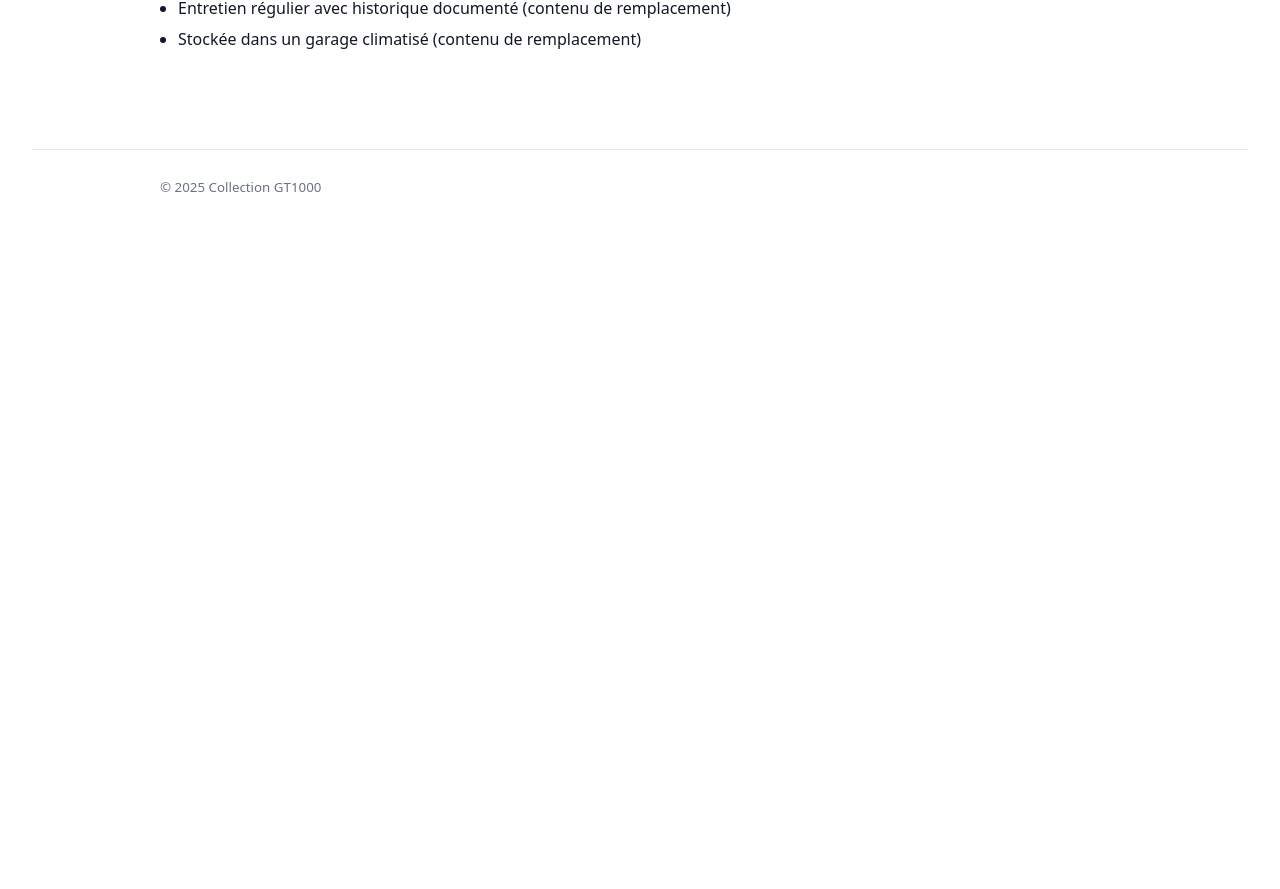
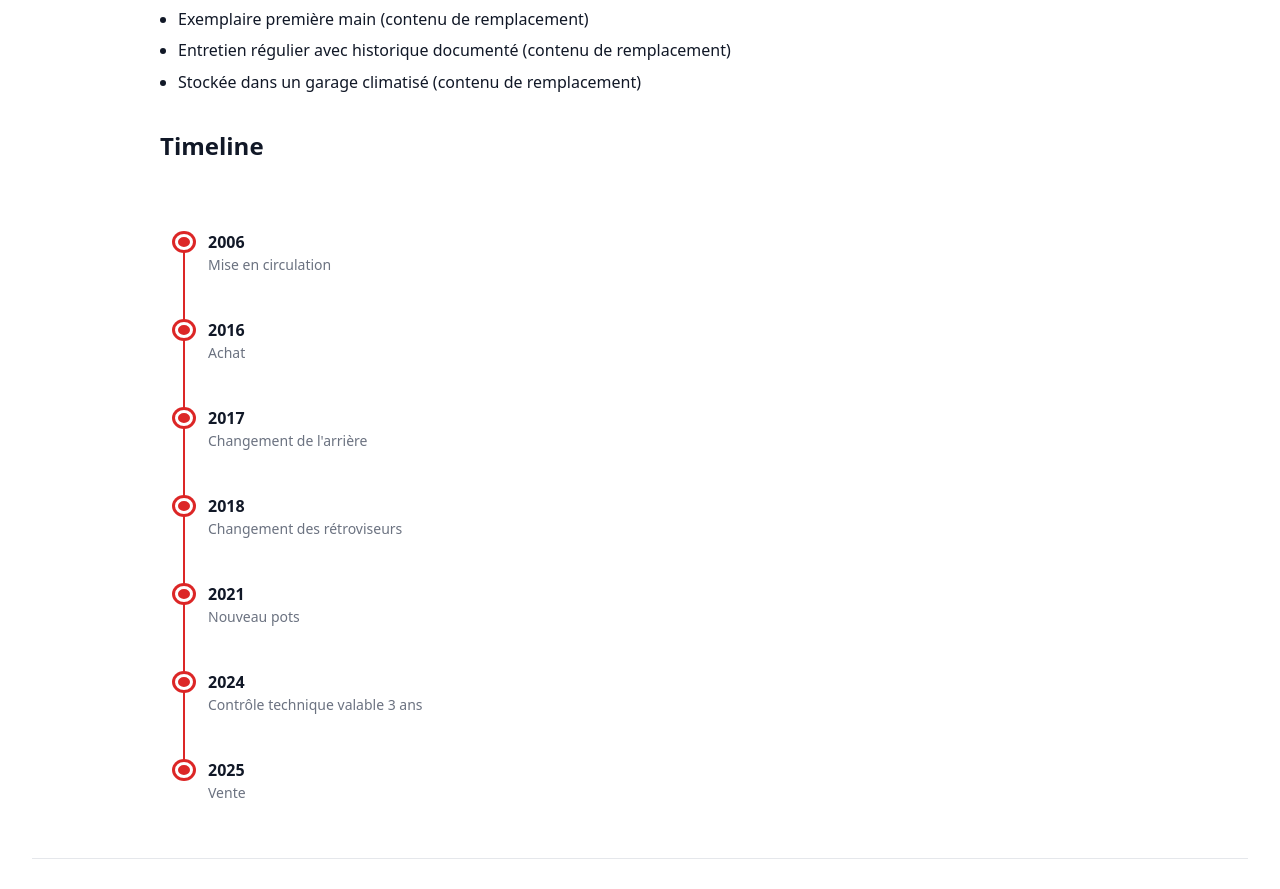
Before and after one commit to canderso/gt1000-collection, a React (Vite) app: page / in a window 1280 px wide. Shown: the part 1895-2784 px from the top of the page. Before the commit the page ends 2150 px from the top, so only its background shows below. Built offline with nearby package versions, Linux system fonts and the light colour scheme.

Commit message:
feat(timeline): add Timeline section with Lightbox; data; SVG mock; integrate into App and History; fix alignment

```diff
--- a/src/App.tsx
+++ b/src/App.tsx
@@ -7,6 +7,8 @@ import Specs from './components/Specs'
 import Provenance from './components/Provenance'
 import JsonLd from './components/JsonLd'
 import { vehicle } from './data/vehicle'
+import Timeline from './components/Timeline'
+import timeline from './data/timeline'
 
 function App() {
   return (
@@ -16,6 +18,7 @@ function App() {
       <Gallery images={vehicle.gallery} />
       <Specs specs={vehicle.specs} />
       <Provenance entries={vehicle.provenance} />
+      <Timeline events={timeline} />
       <JsonLd vehicle={vehicle} />
     </Layout>
   )
--- /dev/null
+++ b/src/components/Lightbox.tsx
@@ -0,0 +1,62 @@
+import type { FC, ReactNode } from 'react'
+import { useEffect, useRef } from 'react'
+
+type LightboxProps = {
+  open: boolean
+  onClose: () => void
+  children: ReactNode
+  label?: string
+}
+
+const Lightbox: FC<LightboxProps> = ({ open, onClose, children, label }) => {
+  const closeButtonRef = useRef<HTMLButtonElement>(null)
+
+  useEffect(() => {
+    if (!open) return
+    const handleKeyDown = (e: KeyboardEvent) => {
+      if (e.key === 'Escape') onClose()
+    }
+    document.addEventListener('keydown', handleKeyDown)
+    const t = requestAnimationFrame(() => closeButtonRef.current?.focus())
+    return () => {
+      document.removeEventListener('keydown', handleKeyDown)
+      cancelAnimationFrame(t)
+    }
+  }, [open, onClose])
+
+  if (!open) return null
+
+  return (
+    <div
+      role="dialog"
+      aria-modal="true"
+      aria-label={label ?? 'Agrandissement de l\'image'}
+      onClick={onClose}
+      style={{
+        position: 'fixed', inset: 0, background: 'rgba(0,0,0,0.7)',
+        display: 'flex', alignItems: 'center', justifyContent: 'center',
+        padding: 16, zIndex: 1000,
+      }}
+    >
+      <div
+        onClick={(e) => e.stopPropagation()}
+        style={{ position: 'relative', maxWidth: 'min(960px, 100%)', maxHeight: '90vh' }}
+      >
+        {children}
+        <button
+          ref={closeButtonRef}
+          onClick={onClose}
+          style={{
+            position: 'absolute', top: 8, right: 8,
+            background: 'rgba(255,255,255,0.9)', color: '#111',
+            border: 'none', borderRadius: 6, padding: '6px 10px', cursor: 'pointer'
+          }}
+        >
+          Fermer
+        </button>
+      </div>
+    </div>
+  )
+}
+
+export default Lightbox
--- /dev/null
+++ b/src/components/Timeline.tsx
@@ -0,0 +1,92 @@
+import type { FC } from 'react'
+import { useMemo, useState } from 'react'
+import type { TimelineItem } from '../types'
+import Lightbox from './Lightbox'
+
+type TimelineProps = {
+  events: TimelineItem[]
+  title?: string
+}
+
+const LINE_X = 24
+const STATION_RADIUS = 8
+const YEAR_FONT_SIZE = STATION_RADIUS * 2
+
+const Timeline: FC<TimelineProps> = ({ events, title }) => {
+  const [selectedIndex, setSelectedIndex] = useState<number | null>(null)
+  const sorted = useMemo(() => [...events].sort((a, b) => a.year - b.year), [events])
+
+  // Vertical positions equally spaced
+  const spacing = 88
+  const startY = 0
+  const positions = sorted.map((_, i) => startY + i * spacing)
+  const minY = positions[0]
+  const maxY = positions[positions.length - 1]
+  const containerHeight = maxY + STATION_RADIUS + 16
+
+  const base = import.meta.env.BASE_URL || '/'
+
+  return (
+    <section aria-labelledby="timeline-title" style={{ position: 'relative' }}>
+      <h2 id="timeline-title" style={{ fontSize: 24, margin: '0 0 12px 0' }}>{title ?? 'Timeline'}</h2>
+
+      <div style={{ position: 'relative', height: containerHeight }}>
+        {/* vertical brand line from first to last station */}
+        <div style={{
+          position: 'absolute', left: LINE_X, top: minY,
+          transform: 'translateX(-50%)',
+          width: 2, height: (maxY - minY), background: 'var(--brand)'
+        }}/>
+
+        <ul style={{ listStyle: 'none', padding: 0, margin: 0 }}>
+          {sorted.map((ev, idx) => (
+            <li key={`${ev.year}-${idx}`} style={{ position: 'relative', marginBottom: spacing - 12 }}>
+              {/* station */}
+              <button
+                type="button"
+                onClick={() => setSelectedIndex(idx)}
+                onKeyDown={(e) => { if (e.key === 'Enter' || e.key === ' ') setSelectedIndex(idx) }}
+                aria-label={`Voir la photo ${ev.label} (${ev.year})`}
+                style={{
+                  position: 'absolute', left: LINE_X, top: positions[idx] - STATION_RADIUS,
+                  width: STATION_RADIUS * 2, height: STATION_RADIUS * 2,
+                  transform: 'translateX(-50%)', borderRadius: '50%',
+                  boxSizing: 'border-box',
+                  background: 'var(--brand)', border: '3px solid #fff',
+                  boxShadow: '0 0 0 3px var(--brand)', cursor: 'pointer'
+                }}
+              />
+
+              {/* year aligned with station center; label below */}
+              <div
+                style={{
+                  position: 'absolute', left: LINE_X + 24, top: positions[idx] - (YEAR_FONT_SIZE / 2)
+                }}
+              >
+                <div style={{ fontWeight: 600, fontSize: YEAR_FONT_SIZE, lineHeight: `${YEAR_FONT_SIZE}px` }}>{ev.year}</div>
+                <div style={{ color: 'var(--muted)', fontSize: 14, marginTop: 4 }}>{ev.label}</div>
+              </div>
+            </li>
+          ))}
+        </ul>
+      </div>
+
+      <Lightbox
+        open={selectedIndex !== null}
+        onClose={() => setSelectedIndex(null)}
+        label={selectedIndex != null ? `${sorted[selectedIndex].year} – ${sorted[selectedIndex].label}` : 'Aperçu'}
+      >
+        {selectedIndex != null && (
+          <img
+            src={sorted[selectedIndex].image?.url ?? `${base}images/placeholder.svg`}
+            alt={sorted[selectedIndex].image?.alt ?? sorted[selectedIndex].label}
+            style={{ width: '100%', height: 'auto', display: 'block', borderRadius: 8 }}
+            loading="lazy"
+          />
+        )}
+      </Lightbox>
+    </section>
+  )
+}
+
+export default Timeline
--- /dev/null
+++ b/src/data/timeline.ts
@@ -0,0 +1,55 @@
+import type { TimelineItem } from '../types'
+
+const base = import.meta.env.BASE_URL || '/'
+
+// Map events to existing assets in /public/assets when possible; fallback to placeholder
+const img = {
+  original: `${base}assets/Original.jpg`,
+  officialFront: `${base}assets/Official-Front.jpg`,
+  casualEurostar: `${base}assets/Casual-Eurostar.jpg`,
+  oldNewBackFront: `${base}assets/Old-NewBackFront.jpg`,
+  oldRight: `${base}assets/Old-Right.jpg`,
+  oldExhaust: `${base}assets/Old-Exhaust.jpg`,
+  timeline3: `${base}assets/Timeline3.jpeg`,
+  placeholder: `${base}images/placeholder.svg`,
+}
+
+export const timeline: TimelineItem[] = [
+  {
+    year: 2006,
+    label: 'Mise en circulation',
+    image: { url: img.original, alt: 'Ducati GT1000 en 2006 (mise en circulation)' },
+  },
+  {
+    year: 2016,
+    label: 'Achat',
+    image: { url: img.casualEurostar, alt: 'Achat de la Ducati GT1000 en 2016' },
+  },
+  {
+    year: 2017,
+    label: "Changement de l'arrière",
+    image: { url: img.oldNewBackFront, alt: "Modification de l'arrière en 2017" },
+  },
+  {
+    year: 2018,
+    label: 'Changement des rétroviseurs',
+    image: { url: img.oldRight, alt: 'Changement des rétroviseurs en 2018' },
+  },
+  {
+    year: 2021,
+    label: 'Nouveau pots',
+    image: { url: img.oldExhaust, alt: 'Montage de nouveaux pots en 2021' },
+  },
+  {
+    year: 2024,
+    label: 'Contrôle technique valable 3 ans',
+    image: { url: img.timeline3, alt: 'Contrôle technique 2024' },
+  },
+  {
+    year: 2025,
+    label: 'Vente',
+    image: { url: img.placeholder, alt: 'Annonce de vente (illustration)' },
+  },
+]
+
+export default timeline
--- a/src/data/vehicle.ts
+++ b/src/data/vehicle.ts
@@ -8,7 +8,7 @@ export const vehicle: Vehicle = {
   id: 'ducati-gt1000',
   name: 'Ducati GT1000',
   subtitle: 'Série SportClassic',
-  intro: 'Ce site centralise tout ce qu\'il y a à savoir sur ma Ducati GT1000.'
+  intro: 'Ce site centralise tout ce qu\'il y a à savoir sur ma Ducati GT1000 :'
    + ' Photos, historique de la moto, modifications, tout y est. Un peu commme un blog mais sans les articles.',
   description: 'Classique moderne aux lignes intemporelles, la Ducati GT1000 marie une esthétique vintage à une ingénierie contemporaine.'
    + ' Première mise en circulation en 2006, je l\'ai achetée en deuxième main en 2016. C\'est mon véhicule secondaire, une véritable moto plaisir pour les week-ends.'
@@ -31,6 +31,11 @@ export const vehicle: Vehicle = {
     { label: 'Transmission', value: '6 vitesses' },
     { label: 'Poids à sec', value: '≈ 185 kg' },
     { label: 'Capacité du réservoir', value: '15 L' },
+    { label: 'Contrôle technique', value: '2024 - Valable jusqu\'en 2027' },
+  ],
+  timeline: [
+    { year: 2006, label: 'Première mise en circulation' },
+    { year: 2016, label: 'Achat' },
   ],
   provenance: [
     'Exemplaire première main (contenu de remplacement)',
```
Also changed, not shown: src/types.ts (+7 -0 lines), public/images/timeline-mock.svg (added).
